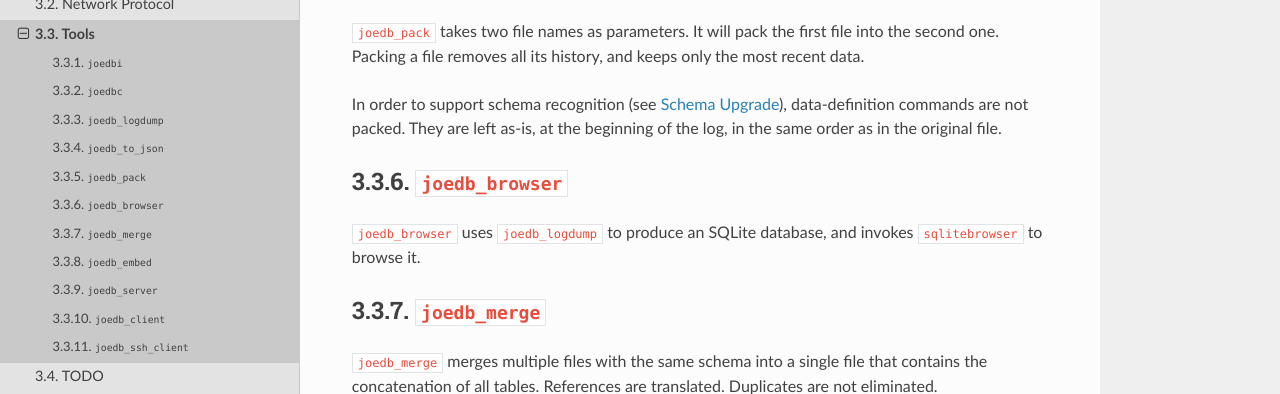
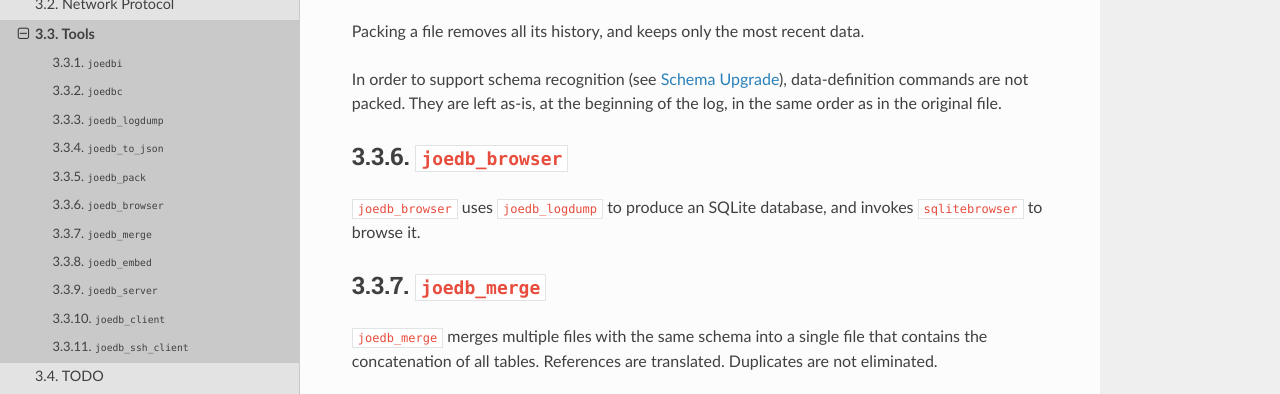
Before and after one commit to Remi-Coulom/joedb, a Sphinx documentation site: the page built from doc/source/tools.rst, in a window 1280 px wide and 900 px high, scrolled down 1584 px, cut to the strip 236-630 px from the top of the window. Built offline with Sphinx 7.4.7 and the Read the Docs theme 2.0.0, drawn with Linux system fonts in a browser that asks for light colours; formulas are drawn with MathJax 3.

```diff
--- a/doc/source/network_protocol.rst
+++ b/doc/source/network_protocol.rst
@@ -17,7 +17,7 @@
        data
 l                       lock
 u                       unlock
-i                       ignore (used to keep the connection alive)
+i                       ping (used to keep the connection alive)
 Q                       quit
 ====== ================ ======================================================
 
--- a/doc/source/tools.rst
+++ b/doc/source/tools.rst
@@ -48,7 +48,13 @@
 ``joedb_to_json``
 -----------------
 
-``joedb_to_json`` takes a joedb file name as parameter, and produces json output. Each column is represented as a vector, and references are indexes into the vector (-1 indicates the null reference). The ``--base64`` option encodes strings in `base64 <https://en.wikipedia.org/wiki/Base64>`_. Joedb considers a string as a vector of bytes that may take any value, but json strings are limited to UTF-8. So ``--base64`` might be necessary for binary data or other special characters.
+``joedb_to_json`` takes a joedb file name as parameter, and produces json
+output. Each column is represented as a vector, and references are indexes into
+the vector (-1 indicates the null reference). The ``--base64`` option encodes
+strings in `base64 <https://en.wikipedia.org/wiki/Base64>`_. Joedb considers a
+string as a vector of bytes that may take any value, but json strings are
+limited to UTF-8. So ``--base64`` might be necessary for binary data or other
+special characters.
 
 This is the json output of the tutorial database:
 
@@ -63,9 +69,11 @@
 .. literalinclude:: ./tutorial/joedb_pack.out
    :language: none
 
-``joedb_pack`` takes two file names as parameters. It will pack the first file into the second one. Packing a file removes all its history, and keeps only the most recent data.
+Packing a file removes all its history, and keeps only the most recent data.
 
-In order to support schema recognition (see :doc:`schema_upgrade`), data-definition commands are not packed. They are left as-is, at the beginning of the log, in the same order as in the original file.
+In order to support schema recognition (see :doc:`schema_upgrade`),
+data-definition commands are not packed. They are left as-is, at the beginning
+of the log, in the same order as in the original file.
 
 ``joedb_browser``
 -----------------
```
Also changed, not shown: 1 other file.
